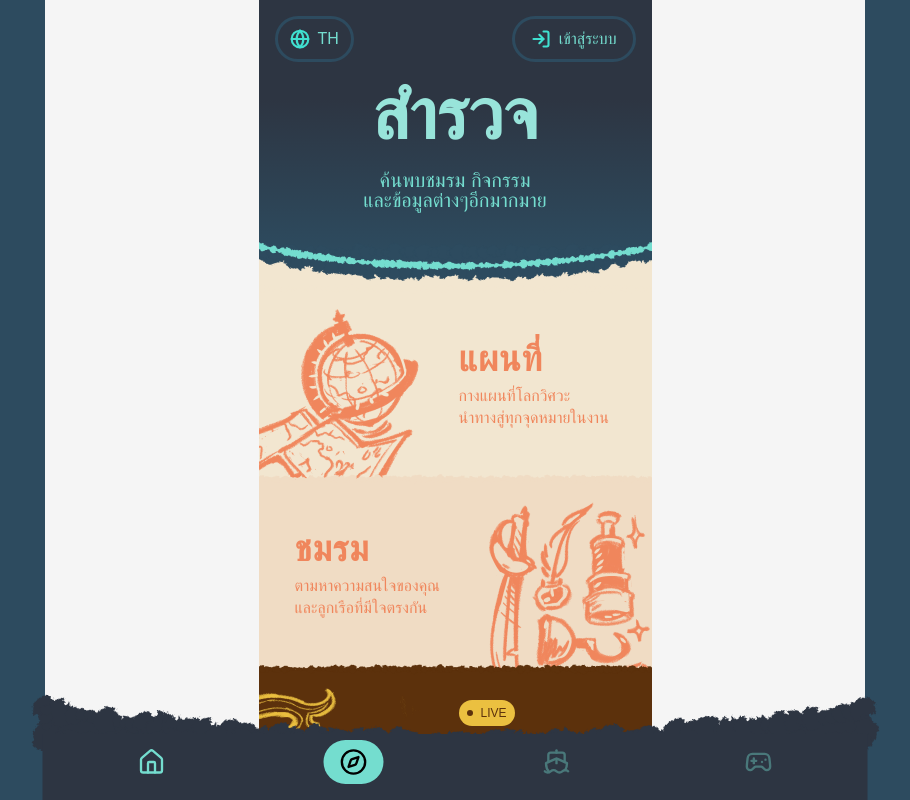
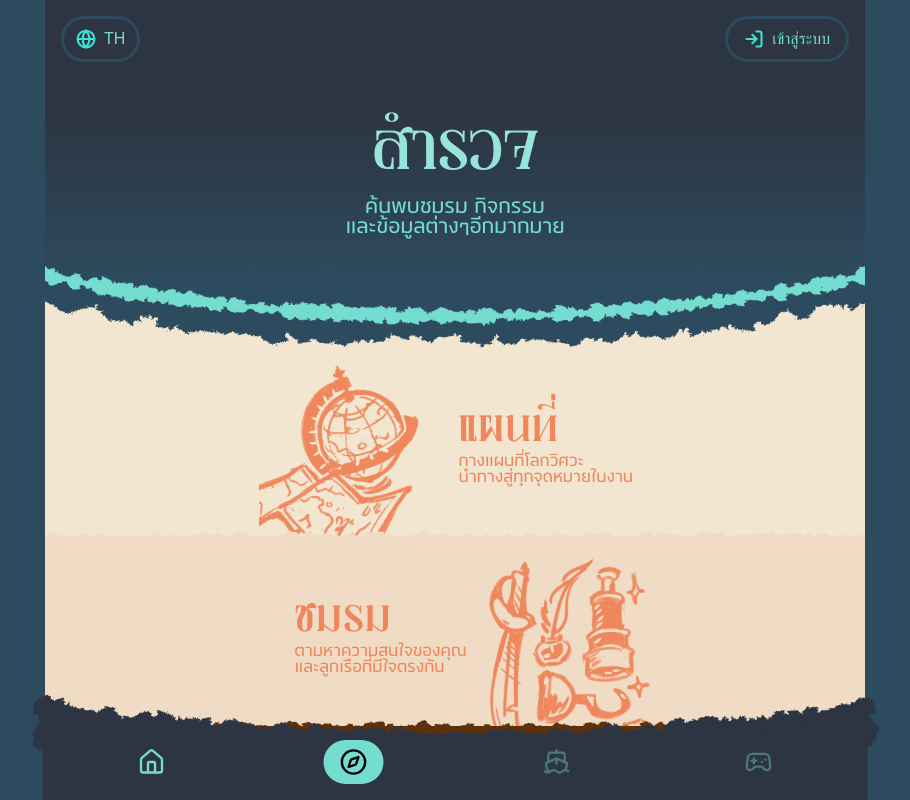
Before and after one commit to IT-Vishnu24th/vishnu24th-website, a Next.js app: page /explore in a window 1280 px wide. Shown: the top 800 px of the page, without its empty margins (185-1095 px from the left). Built offline with nearby package versions, Linux system fonts and the light colour scheme; no server answers.

Commit message:
feat: finish explore page

```diff
--- a/src/app/explore/page.tsx
+++ b/src/app/explore/page.tsx
@@ -1,4 +1,3 @@
-import { Header } from "@/components/Headers"
 import NavigationFooter from "@/components/NavigationFooter"
 import SponsorFooter from "@/components/SponsorFooter"
 import { ExploreHeroSection } from "@/features/explore/components/ExploreHeroSection"
@@ -6,13 +5,11 @@ import { EventSection } from "@/features/explore/components/EventSection"
 
 export default function ExplorePage() {
   return (
-    <main className="flex min-h-screen w-full justify-center bg-neutral-100">
-      <div className="w-full max-w-98.25 bg-white pb-40 text-black">
-        <ExploreHeroSection />
-        <EventSection />
-        <SponsorFooter />
-        <NavigationFooter />
-      </div>
-    </main>
+    <div className="w-full overflow-x-hidden text-black">
+      <ExploreHeroSection />
+      <EventSection />
+      <SponsorFooter />
+      <NavigationFooter />
+    </div>
   )
 }
--- a/src/features/explore/components/EventCard.tsx
+++ b/src/features/explore/components/EventCard.tsx
@@ -37,16 +37,16 @@ const EventText = ({
   active?: boolean
 }) => {
   return (
-    <div className="flex w-48.25 shrink-0 flex-col items-start justify-center gap-2 ml-9 h-47.5">
+    <div className="flex max-w-48.25 w-full flex-col items-start justify-center ml-9 h-47.5">
       {active && (
-        <div className="flex items-center gap-2 px-2 py-1 bg-status-yellow rounded-full mb-2">
+        <div className="flex items-center gap-2 px-2 py-1 bg-status-yellow rounded-full mb-1.5">
           <div className="w-1.5 h-1.5 bg-status-yellow-dark rounded-full"></div>
           <div className="text-[12px] text-status-yellow-dark">LIVE</div>
         </div>
       )}
       <h2
         className={cn(
-          "whitespace-nowrap text-4xl font-bold leading-none tracking-[0.02em]",
+          "whitespace-nowrap text-[64px] h-13 translate-y-[-0.3em] font-sov-yeehor font-normal tracking-[0.02em] leading-none",
           active && "text-white"
         )}
       >
@@ -54,7 +54,7 @@ const EventText = ({
       </h2>
       <p
         className={cn(
-          "w-full text-left text-[16px] font-normal leading-[1.4] whitespace-pre-line",
+          "w-full text-left text-[16px] font-normal leading-none font-fc-quantum whitespace-pre-line",
           active && "text-status-yellow"
         )}
       >
@@ -100,11 +100,12 @@ export const EventCard = ({
       </div>
       <div
         className={cn(
-          "w-full flex items-center bg-cream-tanned text-brick-orange",
+          "w-full bg-cream-tanned text-brick-orange",
           index % 2 === 0 && "bg-cream",
           active && "bg-status-yellow-dark"
         )}
       >
+        <div className="max-w-98.25 mx-auto w-full flex items-center justify-between">
           {index % 2 === 0 ? (
             <>
               <EventImage
@@ -125,6 +126,7 @@ export const EventCard = ({
             </>
           )}
         </div>
+      </div>
     </Link>
   )
 }
--- a/src/features/explore/components/EventSection.tsx
+++ b/src/features/explore/components/EventSection.tsx
@@ -1,12 +1,25 @@
+"use client"
+
+import { motion } from "motion/react"
 import { exploreItems } from "../const/event"
 import { EventCard } from "./EventCard"
 
 export function EventSection() {
   return (
-    <section aria-label="Explore" className="w-full">
-      <div className="w-full h-9 bg-cream"></div>
+    <section aria-label="Explore" className="w-full bg-cream">
+      <div className="w-full h-9 bg-cream [@media(min-width:480px)]:h-10 [@media(min-width:570px)]:h-15"></div>
       {exploreItems.map((item, index) => (
-        <EventCard key={item.title} {...item} index={index} />
+        <motion.div
+          key={item.title}
+          initial={{ opacity: 0, y: 30 }}
+          animate={{ opacity: 1, y: 0 }}
+          transition={{
+            duration: 0.5,
+            delay: index * 0.1,
+          }}
+        >
+          <EventCard {...item} index={index} />
+        </motion.div>
       ))}
     </section>
   )
--- a/src/features/explore/components/ExploreHeroSection.tsx
+++ b/src/features/explore/components/ExploreHeroSection.tsx
@@ -1,20 +1,19 @@
 import { Header } from "@/components/Headers"
-import Image from "next/image"
 
 export function ExploreHeroSection() {
   return (
     <section className="w-full bg-[linear-gradient(180deg,#2D3542_38.94%,#2D4B5F_100%)] text-black">
       <Header />
       <div className="px-4 pb-8 flex w-full flex-col items-center justify-center gap-5 text-center">
-        <h1 className="whitespace-nowrap text-[72px] leading-none font-bold text-turqoise-cream">
+        <h1 className="whitespace-nowrap text-[96px] font-sov-yeehor font-normal leading-none letter-spacing-[1.92px] text-turqoise-cream">
           สำรวจ
         </h1>
-        <p className="max-w-75 text-[20px] font-normal leading-none text-turqoise">
+        <p className="max-w-75 text-[20px] font-normal font-fc-quantum leading-none text-turqoise">
           ค้นพบชมรม กิจกรรม <br />
           และข้อมูลต่างๆอีกมากมาย
         </p>
       </div>
-      <div className="w-full relative h-3">
+      <div className="w-full relative h-3 [@media(min-width:480px)]:h-5">
         <img src="/explore/dark_blue_curve.svg" alt="" className="w-full absolute z-10" />
         <img src="/explore/blue_curve.svg" alt="" className="w-full absolute z-20" />
       </div>
```
Lines whose indentation alone changed are shown as unchanged.
